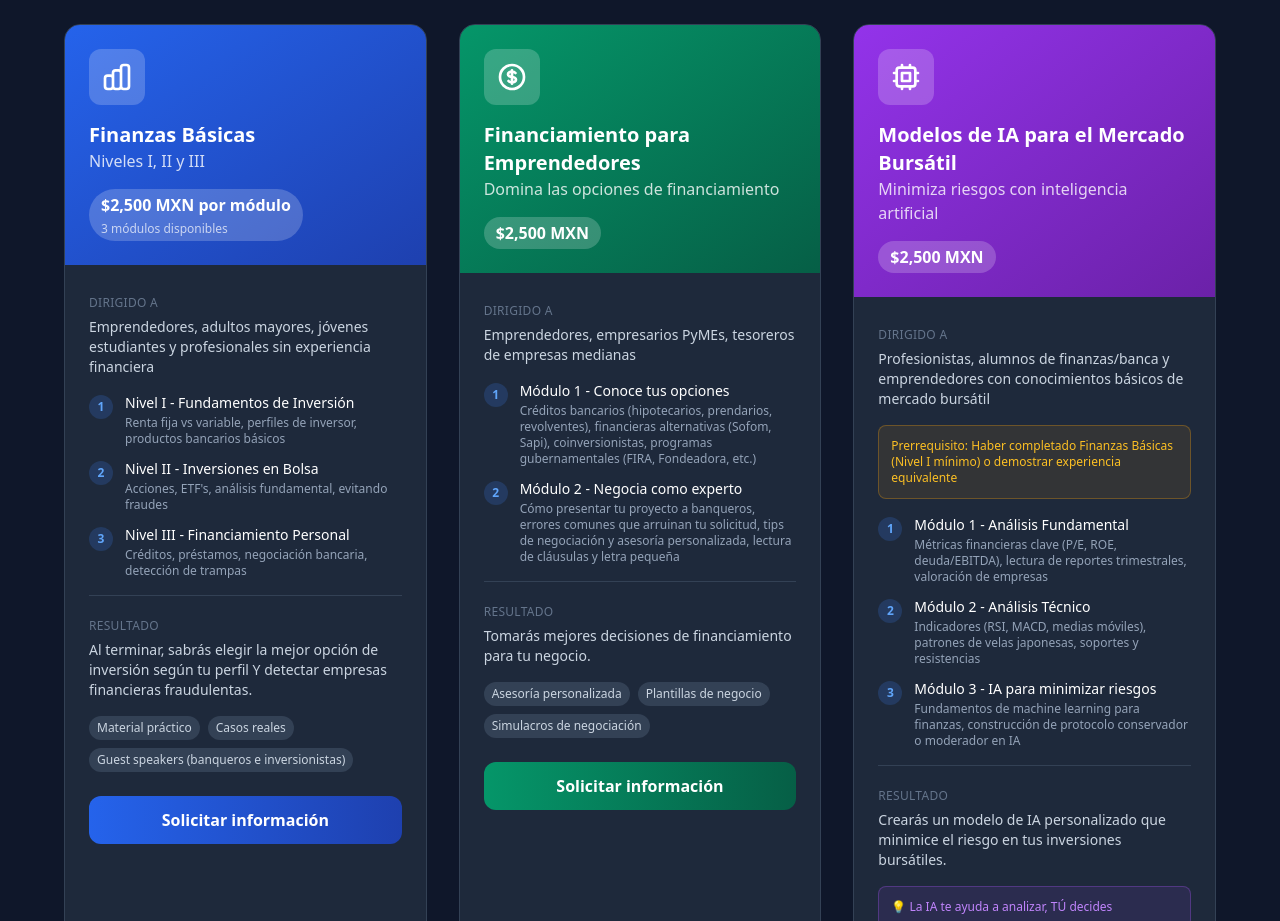
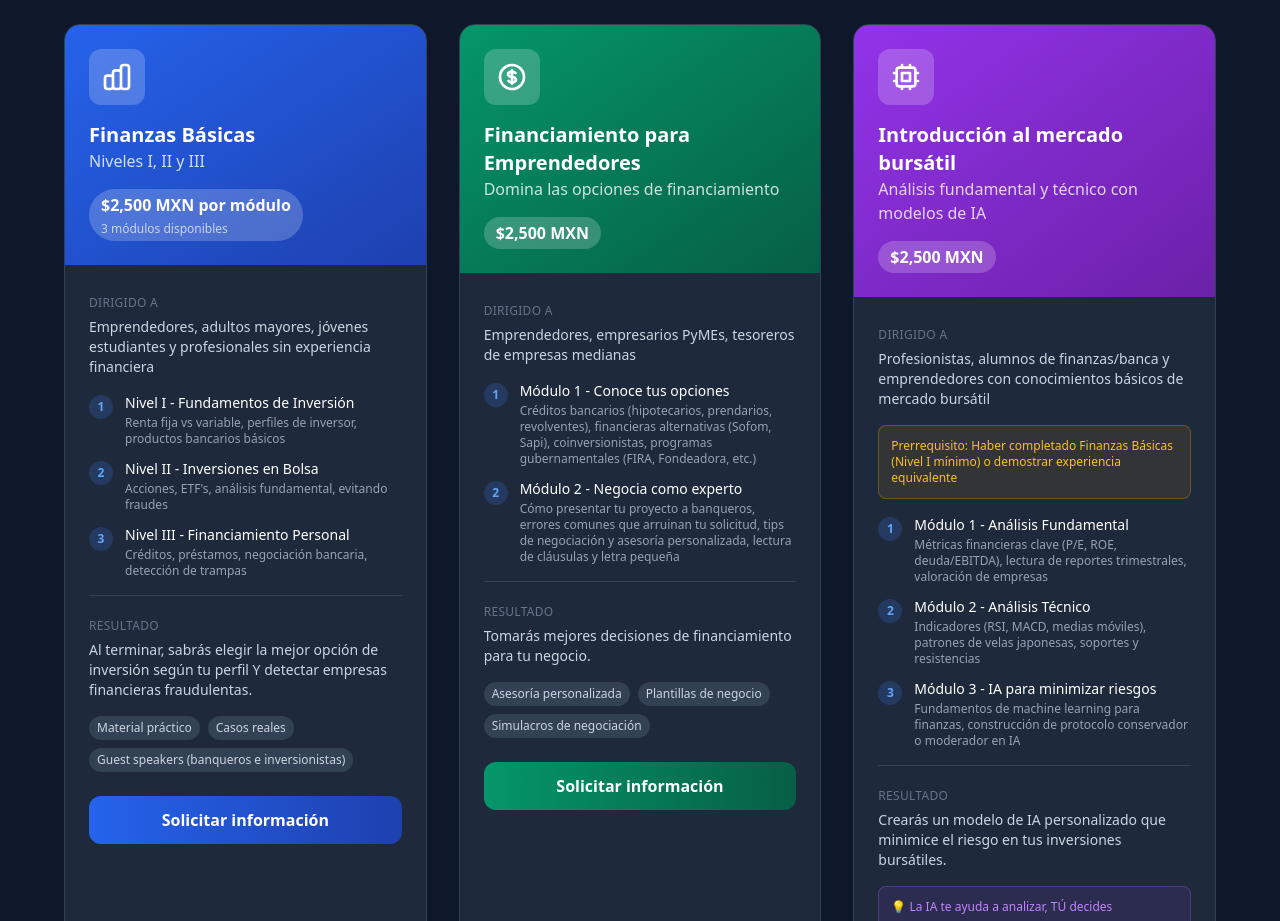
Before and after one commit to jadj24/afine-web, a React (Vite) app in the folder afine-landing/: page / in a window 1280 px wide. Shown: the part 2520-3441 px from the top of the page. Built offline with nearby package versions, Linux system fonts and the light colour scheme.

Commit message:
Message 405383733596390 - 1780525386

```diff
--- a/afine-landing/src/App.tsx
+++ b/afine-landing/src/App.tsx
@@ -124,8 +124,8 @@ function App() {
     },
     {
       id: 3,
-      title: "Modelos de IA para el Mercado Bursátil",
-      subtitle: "Minimiza riesgos con inteligencia artificial",
+      title: "Introducción al mercado bursátil",
+      subtitle: "Análisis fundamental y técnico con modelos de IA",
       icon: <Chip />,
       color: "from-purple-600 to-purple-800",
       price: "$2,500 MXN",
```
